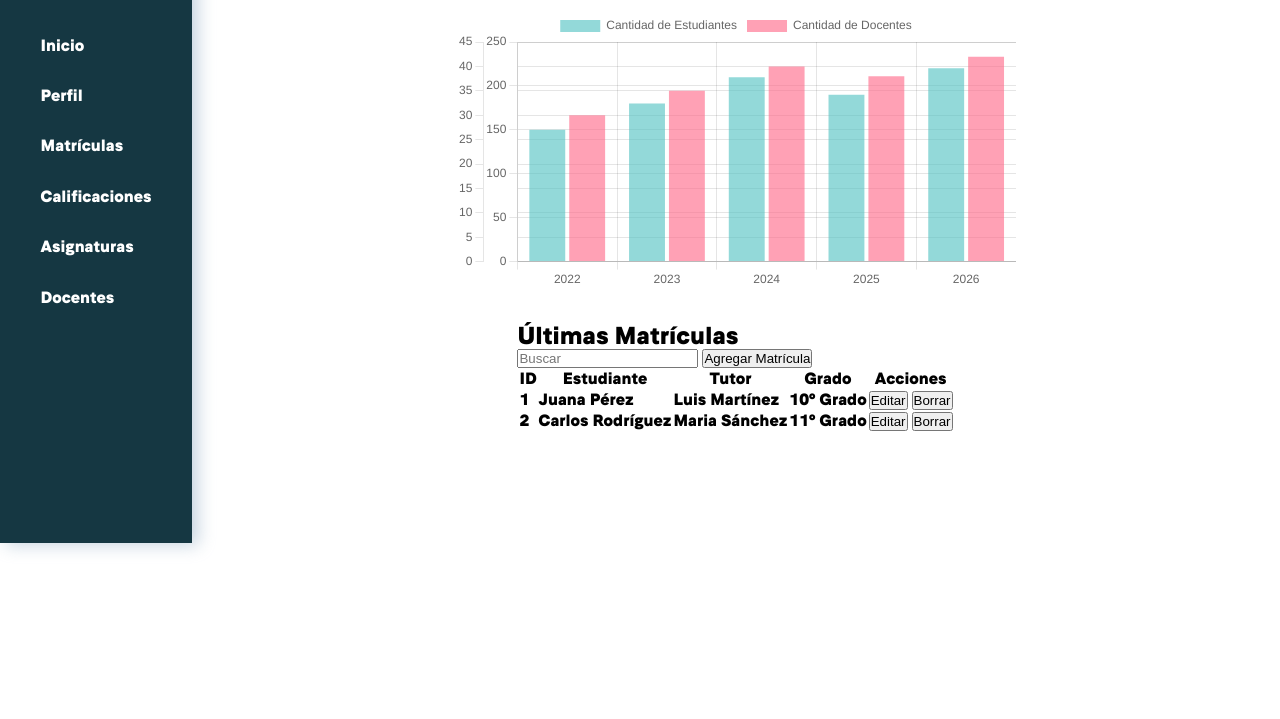
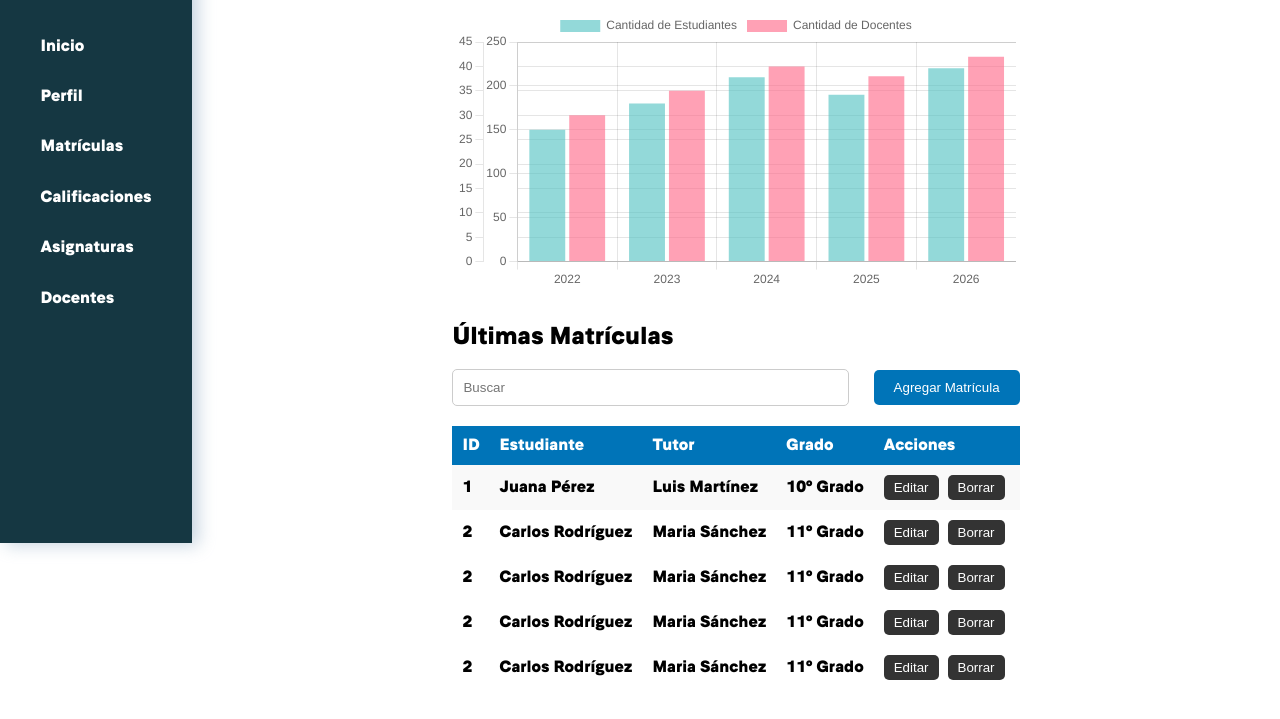
Before and after one commit to Victor-0rtiz/sishum, a website: page sistema.html in a window 1280 px wide. Shown: the part 257-976 px from the top of the page. Before the commit the page ends 800 px from the top, so only its background shows below. Drawn offline with nearby package versions, Linux system fonts and the light colour scheme.

Commit message:
Modificaciones a los botones

```diff
--- a/sass/onepage/header/_navbar.scss
+++ b/sass/onepage/header/_navbar.scss
@@ -15,8 +15,9 @@
       position: relative;
       overflow: hidden;
       &:hover{
-
-        border-radius: .5rem;
+        i{
+          color: rgb(230, 65, 65);
+        }
       }
 
       &:after {
--- a/sass/sistema/inicio/_inicio.scss
+++ b/sass/sistema/inicio/_inicio.scss
@@ -76,7 +76,6 @@
       align-items: center;
       flex-direction: column;
       padding: 3rem;
-      overflow: auto;
       gap: 2rem;
       margin-top: 3.5rem;
     }
@@ -84,7 +83,7 @@
 
   .header {
     position: fixed;
-
+    z-index: 2;
     max-width: calc(100% - 12rem);
 
     height: 3.5rem;
@@ -120,6 +119,11 @@
 
       &:hover:after {
         width: 100%;
+      }
+      &:hover{
+        i{
+          color: rgb(230, 65, 65);
+        }
       }
     }
   }
@@ -162,3 +166,72 @@
 .grafica{
  width: 35rem;
 }
+// Estilos para el bloque de la tabla
+.tabmatricula {
+  &__titulo {
+    font-size: 24px;
+    margin-bottom: 20px;
+  }
+
+  &__busqueda {
+    display: flex;
+    align-items: center;
+    justify-content: space-between;
+
+    &__entrada {
+      width: 70%;
+      padding: 10px;
+      border: 1px solid #ccc;
+      border-radius: 5px;
+    }
+
+    &__agregar {
+      padding: 10px 20px;
+      background-color: #0074b8;
+      color: white;
+      border: none;
+      border-radius: 5px;
+      cursor: pointer;
+    }
+  }
+
+  &__tabla {
+    width: 100%;
+    border-collapse: collapse;
+    background-color: white;
+    margin-top: 20px;
+
+    &__encabezado {
+      background-color: #0074b8;
+      color: white;
+
+      &__celda {
+        padding: 10px;
+        text-align: left;
+      }
+    }
+
+    &__fila {
+      &--impar {
+        background-color: #f9f9f9;
+      }
+
+      &--par {
+        background-color: #fff;
+      }
+
+      &__celda {
+        padding: 10px;
+
+        &__boton {
+          padding: 5px 10px;
+          background-color: #333;
+          color: white;
+          border: none;
+          border-radius: 5px;
+          margin-right: 5px;
+        }
+      }
+    }
+  }
+}
--- a/sistema.html
+++ b/sistema.html
@@ -44,7 +44,9 @@
           <a class="header__user" href="/sistema/perfil.html">
             Juana Pereira Lopez</a
           >
-          <a class="header__logout" href="/">Cerrar Sesión  <i class="fa-solid fa-right-from-bracket"></i></a>
+          <a class="header__logout" href="/"
+            >Cerrar Sesión <i class="fa-solid fa-right-from-bracket"></i
+          ></a>
         </header>
         <main class="content">
           <!-- Contenido principal del sistema -->
@@ -71,46 +73,76 @@
           </div>
 
           <div class="tabmatricula">
-            <h2>Últimas Matrículas</h2>
-            <div>
-                <input type="text" placeholder="Buscar">
-                <button>Agregar Matrícula</button>
+            <h2 class="tabmatricula__titulo">Últimas Matrículas</h2>
+            <div class="tabmatricula__busqueda">
+              <input type="text" class="tabmatricula__busqueda__entrada" placeholder="Buscar" />
+              <button class="tabmatricula__busqueda__agregar">Agregar Matrícula</button>
             </div>
-            <table>
-                <thead>
+            <table class="tabmatricula__tabla">
+              <thead class="tabmatricula__tabla__encabezado">
                 <tr>
-                        <th>ID</th>
-                        <th>Estudiante</th>
-                        <th>Tutor</th>
-                        <th>Grado</th>
-                        <th>Acciones</th>
+                  <th class="tabmatricula__tabla__encabezado__celda">ID</th>
+                  <th class="tabmatricula__tabla__encabezado__celda">Estudiante</th>
+                  <th class="tabmatricula__tabla__encabezado__celda">Tutor</th>
+                  <th class="tabmatricula__tabla__encabezado__celda">Grado</th>
+                  <th class="tabmatricula__tabla__encabezado__celda">Acciones</th>
                 </tr>
               </thead>
               <tbody>
-                    <tr>
-                        <td>1</td>
-                        <td>Juana Pérez</td>
-                        <td>Luis Martínez</td>
-                        <td>10º Grado</td>
-                        <td>
-                            <button>Editar</button>
-                            <button>Borrar</button>
+                <tr class="tabmatricula__tabla__fila tabmatricula__tabla__fila--impar">
+                  <td class="tabmatricula__tabla__fila__celda">1</td>
+                  <td class="tabmatricula__tabla__fila__celda">Juana Pérez</td>
+                  <td class="tabmatricula__tabla__fila__celda">Luis Martínez</td>
+                  <td class="tabmatricula__tabla__fila__celda">10º Grado</td>
+                  <td class="tabmatricula__tabla__fila__celda">
+                    <button class="tabmatricula__tabla__fila__celda__boton">Editar</button>
+                    <button class="tabmatricula__tabla__fila__celda__boton">Borrar</button>
                   </td>
                 </tr>
-                    <tr>
-                        <td>2</td>
-                        <td>Carlos Rodríguez</td>
-                        <td>Maria Sánchez</td>
-                        <td>11º Grado</td>
-                        <td>
-                            <button>Editar</button>
-                            <button>Borrar</button>
+                <tr class="tabmatricula__tabla__fila tabmatricula__tabla__fila--par">
+                  <td class="tabmatricula__tabla__fila__celda">2</td>
+                  <td class="tabmatricula__tabla__fila__celda">Carlos Rodríguez</td>
+                  <td class="tabmatricula__tabla__fila__celda">Maria Sánchez</td>
+                  <td class="tabmatricula__tabla__fila__celda">11º Grado</td>
+                  <td class="tabmatricula__tabla__fila__celda">
+                    <button class="tabmatricula__tabla__fila__celda__boton">Editar</button>
+                    <button class="tabmatricula__tabla__fila__celda__boton">Borrar</button>
                   </td>
                 </tr>
-
+                <tr class="tabmatricula__tabla__fila tabmatricula__tabla__fila--par">
+                  <td class="tabmatricula__tabla__fila__celda">2</td>
+                  <td class="tabmatricula__tabla__fila__celda">Carlos Rodríguez</td>
+                  <td class="tabmatricula__tabla__fila__celda">Maria Sánchez</td>
+                  <td class="tabmatricula__tabla__fila__celda">11º Grado</td>
+                  <td class="tabmatricula__tabla__fila__celda">
+                    <button class="tabmatricula__tabla__fila__celda__boton">Editar</button>
+                    <button class="tabmatricula__tabla__fila__celda__boton">Borrar</button>
+                  </td>
+                </tr>
+                <tr class="tabmatricula__tabla__fila tabmatricula__tabla__fila--par">
+                  <td class="tabmatricula__tabla__fila__celda">2</td>
+                  <td class="tabmatricula__tabla__fila__celda">Carlos Rodríguez</td>
+                  <td class="tabmatricula__tabla__fila__celda">Maria Sánchez</td>
+                  <td class="tabmatricula__tabla__fila__celda">11º Grado</td>
+                  <td class="tabmatricula__tabla__fila__celda">
+                    <button class="tabmatricula__tabla__fila__celda__boton">Editar</button>
+                    <button class="tabmatricula__tabla__fila__celda__boton">Borrar</button>
+                  </td>
+                </tr>
+                <tr class="tabmatricula__tabla__fila tabmatricula__tabla__fila--par">
+                  <td class="tabmatricula__tabla__fila__celda">2</td>
+                  <td class="tabmatricula__tabla__fila__celda">Carlos Rodríguez</td>
+                  <td class="tabmatricula__tabla__fila__celda">Maria Sánchez</td>
+                  <td class="tabmatricula__tabla__fila__celda">11º Grado</td>
+                  <td class="tabmatricula__tabla__fila__celda">
+                    <button class="tabmatricula__tabla__fila__celda__boton">Editar</button>
+                    <button class="tabmatricula__tabla__fila__celda__boton">Borrar</button>
+                  </td>
+                </tr>
               </tbody>
             </table>
           </div>
+
         </main>
       </div>
     </div>
```
Also changed, not shown: src/css/index.css, 1 other file. Lines whose indentation alone changed are shown as unchanged.
